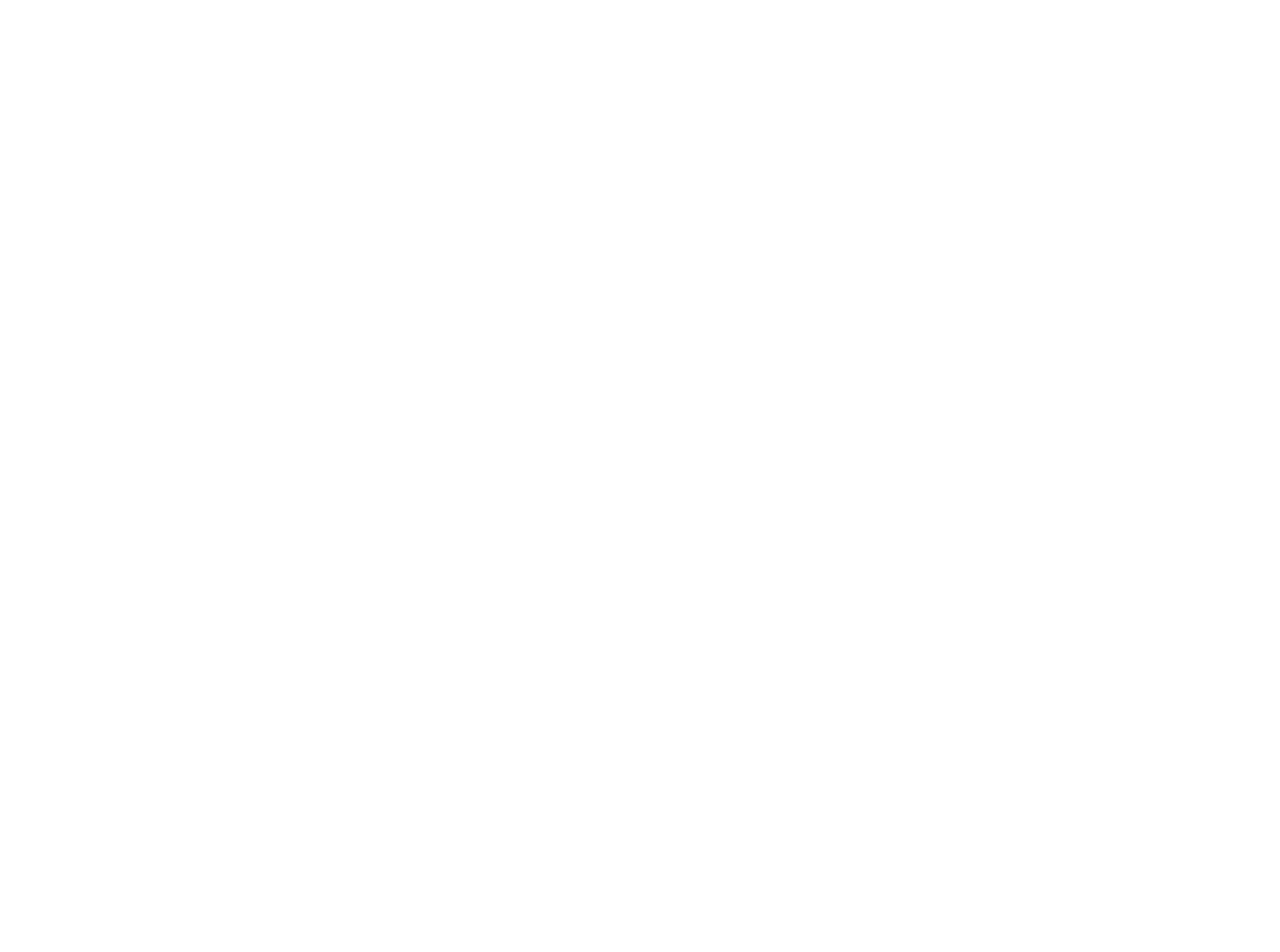
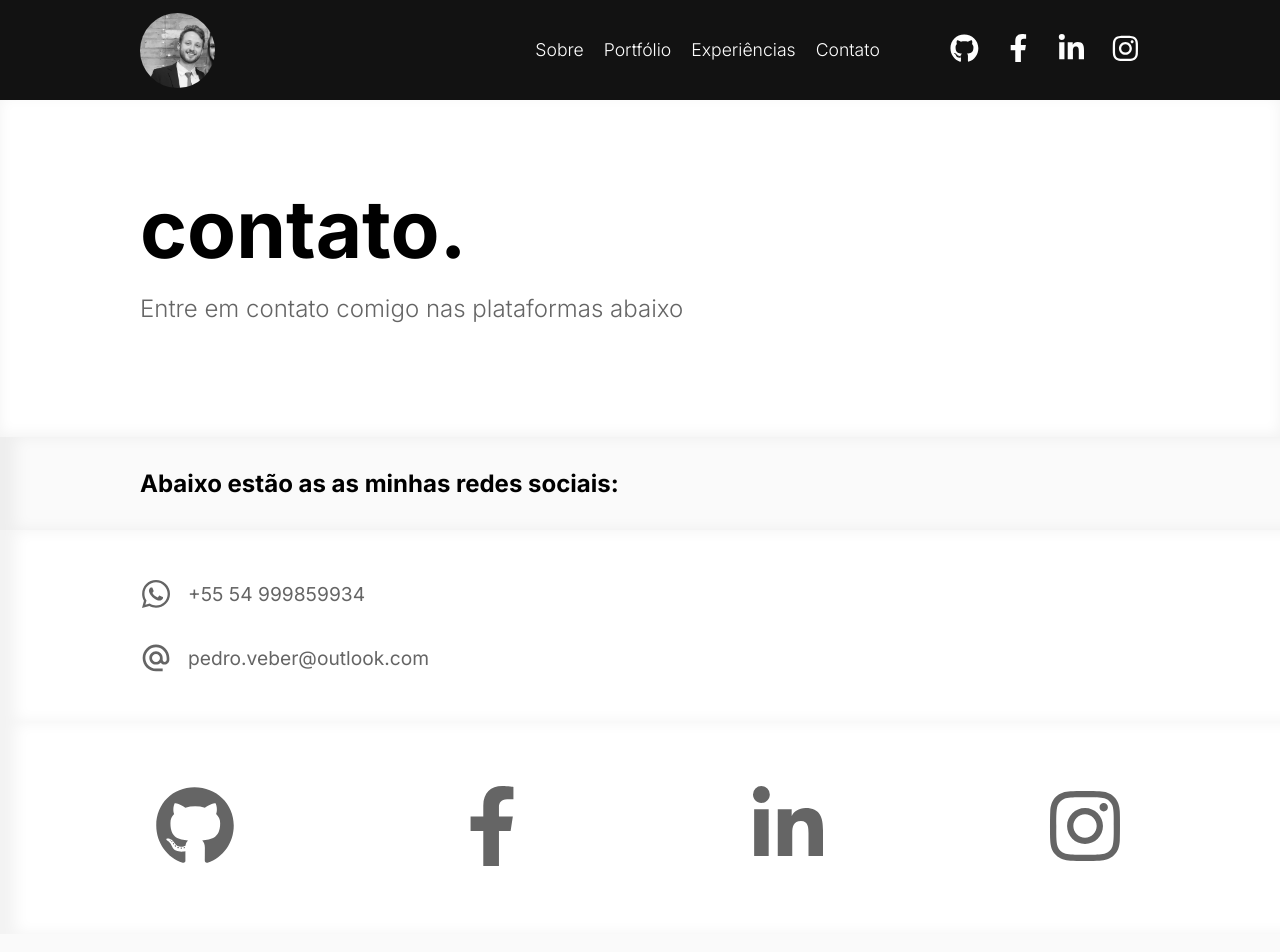
Before and after one commit to pedroalbertoveber/portfolio-ts, a React (Create React App) app: page /contato in a window 1280 px wide. Before the commit this address had no page. Shown: the top 952 px of the page. Before the commit the page ends 800 px from the top, so only its background shows below. Built offline with nearby package versions, Linux system fonts and the light colour scheme.

Commit message:
feat: added contact page

```diff
--- a/src/components/Banner/Banner.module.scss
+++ b/src/components/Banner/Banner.module.scss
@@ -31,6 +31,8 @@
       font-weight: 300;
       font-size: 1.1rem;
       line-height: 1.5rem;
+      word-break: break-word;
+      text-align: justify;
     }
   }
 }
--- a/src/components/Banner/index.tsx
+++ b/src/components/Banner/index.tsx
@@ -4,8 +4,7 @@
 interface Props {
   title: string,
   subtitle: string,
-  description: string,
-  someComponents?: ReactElement[],
+  description?: string,
 }
 
 const Banner = ({ title, subtitle, description }: Props): ReactElement => {
--- a/src/components/Header/Header.module.scss
+++ b/src/components/Header/Header.module.scss
@@ -9,6 +9,7 @@
   width: 100%;
   justify-content: space-between;
   height: 100px;
+  overflow: hidden;
 
   figure {
     width: 75px;
--- a/src/components/Header/SocialMedia/SocialMedia.module.scss
+++ /dev/null
@@ -1,32 +0,0 @@
-@import 'styles/default';
-@import 'styles/breakpoints';
-
-.socialMedia {
-  display: flex;
-  align-items: center;
-  padding-left: 45px;
-
-  li {
-    margin-right: 25px;
-    &:last-child {
-      margin: 0;
-    }
-  }
-
-  a svg {
-    color: $white-default;
-    font-size: 1.8rem;
-    transition: all .2s;
-
-    &:hover {
-      color: $medium-grey;
-    }
-  }
-}
-
-@media screen and (max-width: $mobile-devices) {
-  .socialMedia {
-    padding: 0;
-    justify-content: center;
-  }
-}
--- a/src/components/Header/index.tsx
+++ b/src/components/Header/index.tsx
@@ -2,7 +2,7 @@
 import { FiMenu } from 'react-icons/fi';
 import styles from './Header.module.scss';
 import InternalLinks from "../InternalLiks";
-import SocialMedia from "./SocialMedia";
+import SocialMedia from "../SocialMedia";
 
 const Header = ():ReactElement => {
 
@@ -16,7 +16,7 @@
       </figure>
       <nav>
         <InternalLinks setOpenMenu={setOpenMenu}/>
-        <SocialMedia />
+        <SocialMedia style="header"/>
       </nav>
       <div className={styles.toggleMenu} onClick={() => setOpenMenu(!openMenu)}>
           <FiMenu />
@@ -26,7 +26,7 @@
       <nav className={styles.mobileMenu}>
         <InternalLinks linkStyle="mobile" setOpenMenu={setOpenMenu}/>
         <div className={styles.socialMediaContainer}>
-          <SocialMedia />
+          <SocialMedia style="header"/>
         </div>
       </nav>}
     </>
--- /dev/null
+++ b/src/components/SocialMedia/SocialMedia.module.scss
@@ -0,0 +1,75 @@
+@import 'styles/default';
+@import 'styles/breakpoints';
+
+.socialMedia {
+  display: flex;
+  align-items: center;
+  padding-left: 45px;
+
+  li {
+    margin-right: 25px;
+    &:last-child {
+      margin: 0;
+    }
+  }
+
+  a svg {
+    color: $white-default;
+    font-size: 1.8rem;
+    transition: all .2s;
+
+    &:hover {
+      color: $medium-grey;
+    }
+  }
+}
+
+.contact {
+
+  padding: 2rem 0;
+  width: 100%;
+  justify-content: space-between;
+
+  li {
+    margin: 0 15px;
+    &:last-child {
+      margin: 0 15px;
+    }
+
+    a svg {
+      color: $medium-grey;
+      font-size: 5rem;
+
+      &:hover {
+        color: $dark-default;
+      }
+    }
+  }
+}
+
+@media screen and (max-width: $mobile-devices) {
+  .socialMedia {
+    padding: 0;
+    justify-content: center;
+  }
+}
+
+@media screen and (max-width: $mobile-devices) {
+  .contact {
+    justify-content: space-between;
+
+    li a svg {
+      font-size: 4rem;
+    }
+  }
+}
+
+@media screen and (max-width: $smartphones) {
+  .contact {
+    justify-content: space-between;
+
+    li a svg {
+      font-size: 2rem;
+    }
+  }
+}
--- a/src/components/Header/SocialMedia/index.tsx
+++ b/src/components/SocialMedia/index.tsx
@@ -2,9 +2,14 @@
 import { FaFacebookF, FaGithub, FaLinkedinIn, FaInstagram } from 'react-icons/fa';
 import styles from './SocialMedia.module.scss';
 
-const SocialMedia = (): ReactElement => {
+interface Props {
+  style: "header" | "contact",
+}
+
+const SocialMedia = ({ style }: Props): ReactElement => {
+
   return (
-    <ul className={styles.socialMedia}>
+    <ul className={`${styles.socialMedia} ${style === 'contact' && styles.contact}`}>
           <li>
             <a href="#">
               <FaGithub />
--- /dev/null
+++ b/src/pages/Contact/Contact.module.scss
@@ -0,0 +1,65 @@
+@import 'styles/default';
+@import 'styles/breakpoints';
+
+.infoContainer {
+  padding: 2rem $padding-default;
+  background-color: $light-grey;
+  box-shadow: inset 15px 0 15px rgba(0,0,0,.05);
+  h4 {
+    font-size: 1.5rem;
+  }
+
+  @media screen and (max-width: $mobile-devices) {
+    padding: 2rem $padding-mobile;
+    h4 {
+      font-size: 1.3rem;
+    }
+  }
+}
+
+.contactContainer {
+  padding: 2rem $padding-default;
+  box-shadow: inset 15px 0 15px rgba(0,0,0,.05);
+
+  ul li {
+    display: flex;
+    align-items: center;
+    padding: 1rem 0;
+
+    svg {
+      font-size: 2rem;
+      margin-right: 1rem;
+      color: $medium-grey;
+    }
+
+    span {
+      font-size: 1.2rem;
+      color: $medium-grey;
+    }
+  }
+
+  @media screen and (max-width: $mobile-devices) {
+    padding: 2rem $padding-mobile;
+
+    ul li span {
+      font-size: 1.2rem;
+    }
+  }
+
+  @media screen and (max-width: $smartphones) {
+    padding: 2rem $padding-mobile;
+
+    ul li span {
+      font-size: 1rem;
+    }
+  }
+}
+
+.mediaContainer {
+  padding: 2rem $padding-default;
+  box-shadow: inset 15px 0 15px rgba(0,0,0,.05);
+
+  @media screen and (max-width: $mobile-devices) {
+    padding: 2rem $padding-mobile;
+  }
+}
--- /dev/null
+++ b/src/pages/Contact/index.tsx
@@ -0,0 +1,38 @@
+import Banner from 'components/Banner';
+import SocialMedia from 'components/SocialMedia';
+import { FaWhatsapp } from 'react-icons/fa'
+import { MdOutlineAlternateEmail } from 'react-icons/md'
+import React, { ReactElement } from 'react';
+import styles from './Contact.module.scss';
+
+const Contact = (): ReactElement => {
+
+  const title = 'contato.'
+  const subtitle = 'Entre em contato comigo nas plataformas abaixo'
+
+  return (
+    <section>
+      <Banner title={title} subtitle={subtitle} />
+      <div className={styles.infoContainer}>
+        <h4>Abaixo estão as as minhas redes sociais:</h4>
+      </div>
+      <div className={styles.contactContainer}>
+        <ul>
+          <li>
+            <FaWhatsapp />
+            <span>+55 54 999859934</span>
+          </li>
+          <li>
+            <MdOutlineAlternateEmail />
+            <span>pedro.veber@outlook.com</span>
+          </li>
+        </ul>
+      </div>
+      <div className={styles.mediaContainer}>
+        <SocialMedia style='contact'/>
+      </div>
+    </section>
+  );
+};
+
+export default Contact;
--- a/src/pages/Experiences/ExperienceCard/ExperienceCard.module.scss
+++ b/src/pages/Experiences/ExperienceCard/ExperienceCard.module.scss
@@ -35,6 +35,7 @@
       color: $medium-grey;
       line-height: 1.5rem;
       word-break: break-word;
+      text-align: justify;
     }
   }
 
--- a/src/pages/Projects/Filter/index.tsx
+++ b/src/pages/Projects/Filter/index.tsx
@@ -25,7 +25,7 @@
   return (
     <div className={styles.filterBackground}>
       <div className={styles.filterContainer}>
-        <div className={styles.filterMode}>Filtre de acordo com a linguagem mais usada</div>
+        <div className={styles.filterMode}>Linguagem utilizada</div>
       </div>
       <div className={styles.optionContainer}>
           {isOpen ?
--- a/src/router.tsx
+++ b/src/router.tsx
@@ -1,5 +1,6 @@
 import Default from "components/Default";
 import About from "pages/About";
+import Contact from "pages/Contact";
 import Experiences from "pages/Experiences";
 import Home from "pages/Home";
 import Projects from "pages/Projects";
@@ -15,6 +16,7 @@
           <Route path="portfolio" element={<Projects />} />
           <Route path="sobre" element={<About />} />
           <Route path="experiencias" element={<Experiences />} />
+          <Route path="contato" element={<Contact />} />
         </Route>
       </Routes>
     </BrowserRouter>
```
